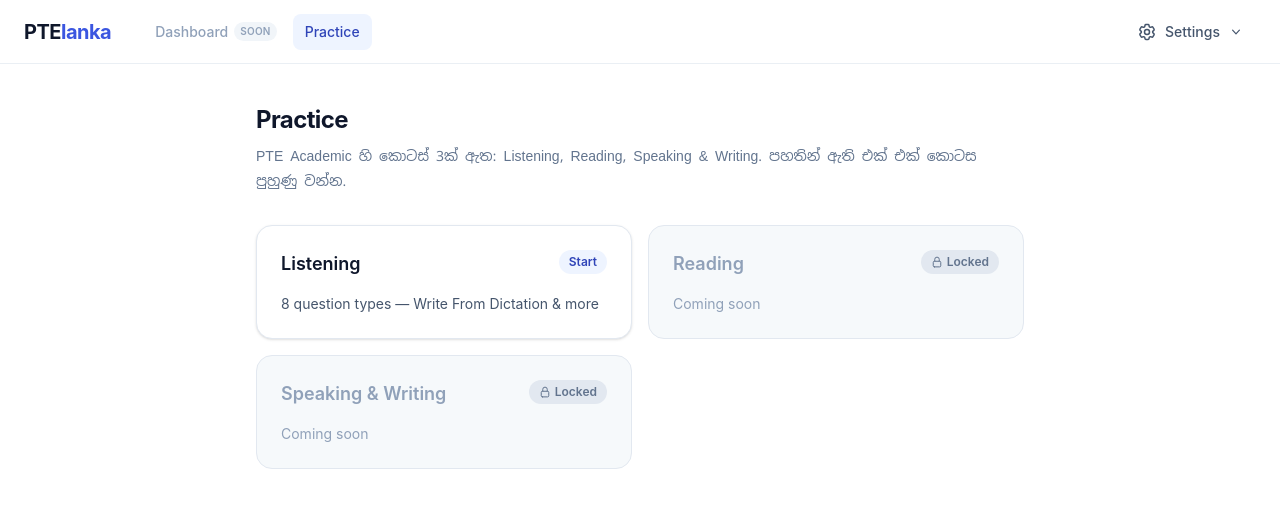
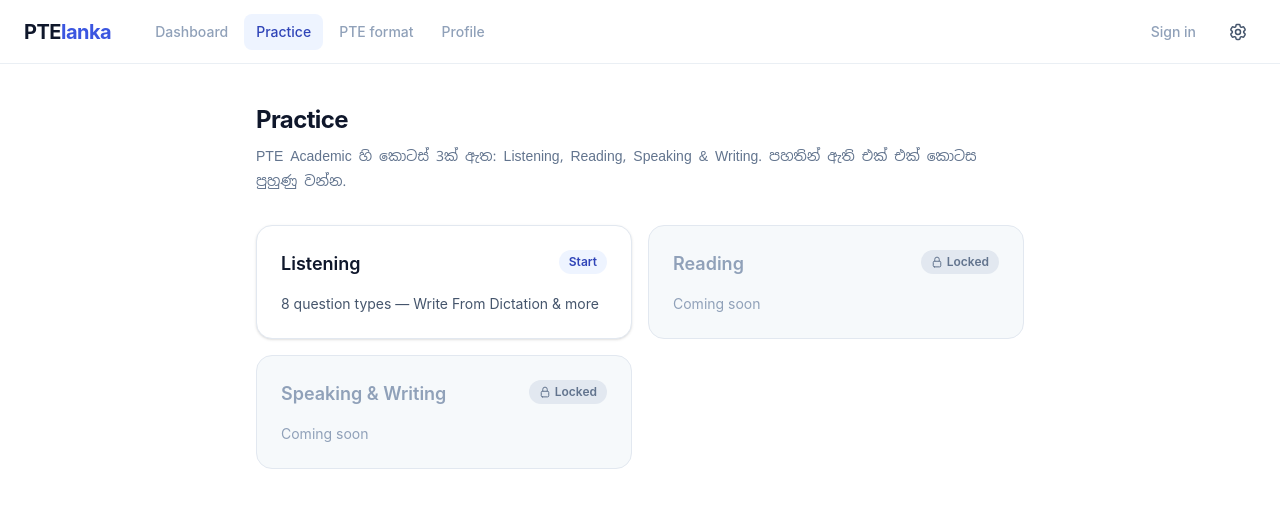
Before and after one commit to chankarunaratne/pteapp, a Next.js app: page /practice in a window 1280 px wide. Shown: the top 508 px of the page. Built offline with nearby package versions, Linux system fonts and the light colour scheme.

Commit message:
Update Navbar.tsx

```diff
--- a/components/Navbar.tsx
+++ b/components/Navbar.tsx
@@ -15,6 +15,16 @@ const NAV_ITEMS = [
     label: "Practice",
     href: "/practice",
     enabled: true,
+  },
+  {
+    label: "PTE format",
+    href: "/pte-format",
+    enabled: false,
+  },
+  {
+    label: "Profile",
+    href: "/profile",
+    enabled: false,
   },
 ];
 
@@ -59,9 +69,6 @@ export default function Navbar() {
                     title="Coming soon"
                   >
                     {item.label}
-                    <span className="rounded-full bg-slate-100 px-1.5 py-0.5 text-[10px] font-semibold uppercase tracking-wide text-slate-400">
-                      Soon
-                    </span>
                   </span>
                 );
               }
@@ -83,14 +90,25 @@ export default function Navbar() {
           </nav>
         </div>
 
-        {/* Right: Settings dropdown */}
+        {/* Right: Sign In + Settings */}
+        <div className="flex items-center gap-3">
+          {/* Sign In button */}
+          <span
+            className="flex cursor-not-allowed items-center gap-1.5 rounded-lg px-3 py-2 text-sm font-medium text-slate-400"
+            title="Coming soon"
+          >
+            Sign in
+          </span>
+
+          {/* Settings dropdown container */}
           <div ref={dropdownRef} className="relative">
             <button
               type="button"
               onClick={() => setSettingsOpen((prev) => !prev)}
-            className="flex cursor-pointer items-center gap-2 rounded-lg px-3 py-2 text-sm font-medium text-slate-600 transition hover:bg-slate-100 hover:text-slate-900"
+              className="flex cursor-pointer items-center justify-center rounded-lg p-2 text-slate-600 transition hover:bg-slate-100 hover:text-slate-900"
               aria-expanded={settingsOpen}
               aria-haspopup="true"
+              aria-label="Settings"
             >
               {/* Gear icon */}
               <svg
@@ -112,27 +130,11 @@ export default function Navbar() {
                   d="M15 12a3 3 0 11-6 0 3 3 0 016 0z"
                 />
               </svg>
-            Settings
-            {/* Chevron */}
-            <svg
-              viewBox="0 0 20 20"
-              fill="currentColor"
-              className={`h-4 w-4 transition-transform ${
-                settingsOpen ? "rotate-180" : ""
-              }`}
-              aria-hidden="true"
-            >
-              <path
-                fillRule="evenodd"
-                d="M5.23 7.21a.75.75 0 011.06.02L10 11.168l3.71-3.938a.75.75 0 111.08 1.04l-4.25 4.5a.75.75 0 01-1.08 0l-4.25-4.5a.75.75 0 01.02-1.06z"
-                clipRule="evenodd"
-              />
-            </svg>
             </button>
 
             {/* Dropdown menu */}
             {settingsOpen && (
-            <div className="absolute right-0 mt-2 w-64 origin-top-right rounded-xl border border-slate-200/80 bg-white p-2 shadow-lg shadow-slate-200/50 ring-1 ring-black/5">
+              <div className="absolute right-0 mt-2 w-56 origin-top-right rounded-xl border border-slate-200/80 bg-white p-2 shadow-lg shadow-slate-200/50 ring-1 ring-black/5">
                 {/* Feedback language section */}
                 <div className="px-3 py-2">
                   <p className="text-xs font-semibold uppercase tracking-wider text-slate-400">
@@ -163,60 +165,9 @@ export default function Navbar() {
                     </button>
                   </div>
                 </div>
-
-              <div className="my-1 border-t border-slate-100" />
-
-              {/* Profile */}
-              <span
-                className="flex w-full cursor-not-allowed items-center gap-3 rounded-lg px-3 py-2.5 text-sm text-slate-400"
-                title="Coming soon"
-              >
-                <svg
-                  viewBox="0 0 24 24"
-                  fill="none"
-                  stroke="currentColor"
-                  strokeWidth={1.8}
-                  className="h-5 w-5 shrink-0"
-                  aria-hidden="true"
-                >
-                  <path
-                    strokeLinecap="round"
-                    strokeLinejoin="round"
-                    d="M15.75 6a3.75 3.75 0 11-7.5 0 3.75 3.75 0 017.5 0zM4.501 20.118a7.5 7.5 0 0114.998 0A17.933 17.933 0 0112 21.75c-2.676 0-5.216-.584-7.499-1.632z"
-                  />
-                </svg>
-                Profile
-                <span className="ml-auto rounded-full bg-slate-100 px-1.5 py-0.5 text-[10px] font-semibold uppercase tracking-wide text-slate-400">
-                  Soon
-                </span>
-              </span>
-
-              {/* Sign in */}
-              <span
-                className="flex w-full cursor-not-allowed items-center gap-3 rounded-lg px-3 py-2.5 text-sm text-slate-400"
-                title="Coming soon"
-              >
-                <svg
-                  viewBox="0 0 24 24"
-                  fill="none"
-                  stroke="currentColor"
-                  strokeWidth={1.8}
-                  className="h-5 w-5 shrink-0"
-                  aria-hidden="true"
-                >
-                  <path
-                    strokeLinecap="round"
-                    strokeLinejoin="round"
-                    d="M15.75 9V5.25A2.25 2.25 0 0013.5 3h-6a2.25 2.25 0 00-2.25 2.25v13.5A2.25 2.25 0 007.5 21h6a2.25 2.25 0 002.25-2.25V15m3 0l3-3m0 0l-3-3m3 3H9"
-                  />
-                </svg>
-                Sign in
-                <span className="ml-auto rounded-full bg-slate-100 px-1.5 py-0.5 text-[10px] font-semibold uppercase tracking-wide text-slate-400">
-                  Soon
-                </span>
-              </span>
               </div>
             )}
+          </div>
         </div>
       </div>
     </header>
```
Lines whose indentation alone changed are shown as unchanged.
